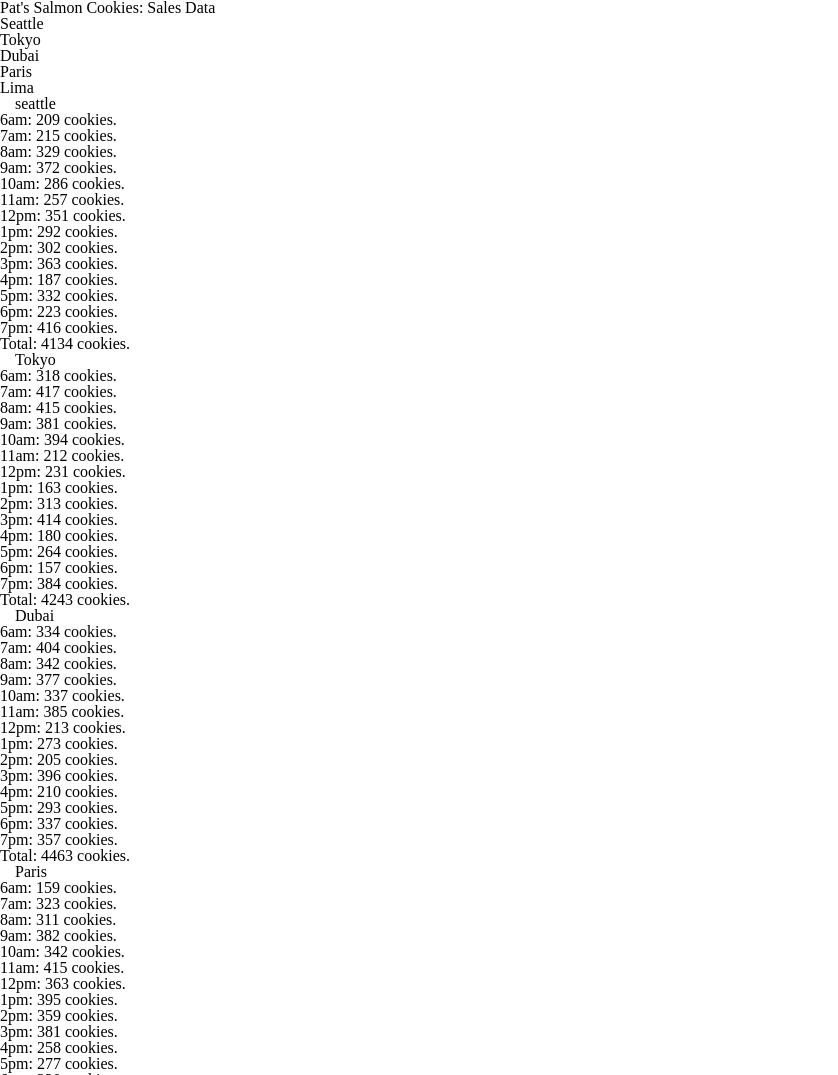
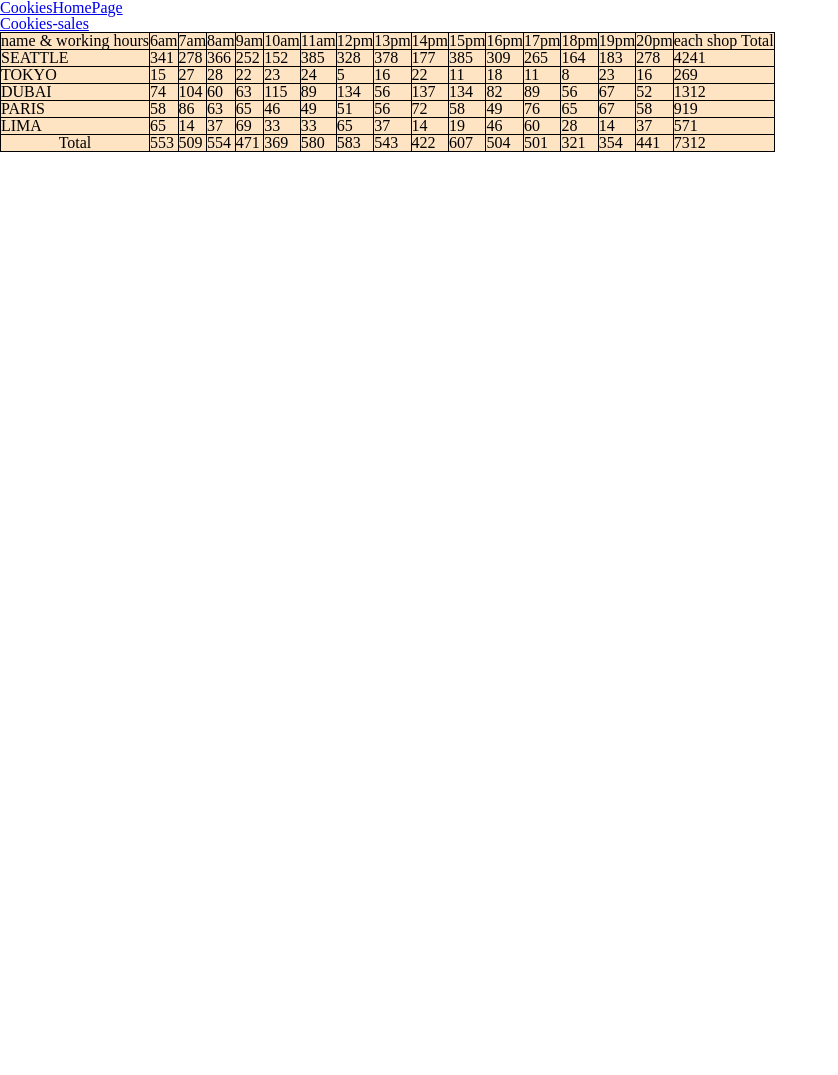
Before and after one commit to eng-ehabsaleh/cookie-stand, a plain HTML site: page sales.html in a window 1280 px wide. Shown: the top 1075 px of the page, without its empty margins (0-838 px from the left). After the commit the page ends 800 px from the top, so only its background shows below. Drawn offline with Linux system fonts and the light colour scheme.

Commit message:
done with cookie stand table

```diff
--- a/app.js
+++ b/app.js
@@ -1,135 +1,126 @@
-`use strict`
+'use strict';
 
-class Shop {
-    constructor(shopName, min, max, avg) {
-        this.min = min;
-        this.max = max;
-        this.avgCookiePerCustomer = avg;
-        this.shopName = shopName;
-        this.total = 0;
-        this.list = this.generateList();
+let Hours=['6am','7am','8am','9am','10am','11am','12pm','13pm','14pm','15pm','16pm','17pm','18pm','19pm','20pm'];
+
+function randomNumbers(min, max){
+    return Math.floor(Math.random() * (max-min+1)+min);
+}
+
+let array=[];
+
+
+function CookiesShop (Location, minCustms, maxCusms, avgCookies){
+    this.Location=Location;
+    this.minCustms=minCustms;
+    this.maxCusms=maxCusms;
+    this.avgCookies=avgCookies;
+    this.totalCookies=0;
+    this.cookiesEachHour=[];
+    this.custmsEachHour=[];
+    array.push(this);
+
+}
+
+CookiesShop.prototype.custmsPerHour = function(){
+    for (let i = 0; i < Hours.length; i++) {
+       this.custmsEachHour.push(randomNumbers(this.minCustms, this.maxCusms));
+
     }
-    getRandom = function () {
-        return Math.floor((Math.random() * (this.max - this.min) + this.min) * this.avgCookiePerCustomer);
+}
+
+CookiesShop.prototype.CookiesPerHour = function(){
+    for (let i = 0; i < Hours.length; i++) {
+        this.cookiesEachHour.push(Math.ceil(this.custmsEachHour[i]* this.avgCookies));
+        this.totalCookies += this.cookiesEachHour[i];
     }
-    workhour = [
-        '6am',
-        '7am',
-        '8am',
-        '9am',
-        '10am',
-        '11am',
-        '12pm',
-        '1pm',
-        '2pm',
-        '3pm',
-        '4pm',
-        '5pm',
-        '6pm',
-        '7pm',
-    ];
-    generateList = function () {
-        let result = [];
-        for (const hour in this.workhour) {
-            var cookies = this.getRandom();
-            this.total += cookies;
-            result.push(this.workhour[hour] + ': ' + cookies + ' cookies.');
-        }
-        result.push('Total: ' + this.total + ' cookies.')
-        return result;
-    }
-    getHtml = function () {
-        var root = document.createElement('div');
-        root.innerHTML = "<h2 style='padding-left:15px;'>" + this.shopName + "</h2>";
-        var ul = document.createElement('ul');
-        for (let i = 0; i < this.list.length; i++) {
-            const element = document.createElement('li');
-            element.innerHTML = this.list[i];
-            ul.appendChild(element)
-        }
-        root.appendChild(ul);
-        return root;
-    }
-  }
-  var seattle = new Shop('seattle', 23, 65, 6.5);
-  var Tokyo = new Shop('Tokyo', 23, 65, 6.5);
-  var Dubai = new Shop('Dubai', 23, 65, 6.5);
-  var Paris = new Shop('Paris', 23, 65, 6.5);
-  var Lima = new Shop('Lima', 23, 65, 6.5);
-  document.body.appendChild(seattle.getHtml());
-  document.body.appendChild(Tokyo.getHtml());
-  document.body.appendChild(Dubai.getHtml());
-  document.body.appendChild(Paris.getHtml());
-  document.body.appendChild(Lima.getHtml());
+    // this.totalCookies+=this.cookiesEachHour[i];
+}
 
-  Shop.prototype.render = function() {
-    this.generateList();
+let seattle = new CookiesShop('SEATTLE', 23, 65, 6.3);
+let tokyo = new CookiesShop('TOKYO', 3, 24, 1.2);
 
-    const parentElement = document.getElementById('shopName');
-    console.log(parentElement);
-    const article = document.createElement('article');
-    parentElement.appendChild(article);
-
-    let h2 = document.createElement('h2');
-    article.appendChild(h2);
-    h2.textContent = this.shopName;
-
-    let p = document.createElement('p');
-    article.appendChild(p);
-    p.textContent = `${this.shopName} which work in this ${this.workhour} daily`;
-
-    const ul = document.createElement('ul');
-    article.appendChild(ul);
-    for (let i = 0; i < this.workhour.length; i++) {
-        let li = document.createElement('li');
-        ul.appendChild(li);
-        li.textContent = this.workhour.length[i]
-    }
+let dubai = new CookiesShop('DUBAI', 11, 38, 3.7);
+let paris = new CookiesShop('PARIS', 20, 38, 2.3);
+let lima = new CookiesShop('LIMA', 2, 16, 4.6);
+console.log(array);
 
 
 
-    for (let i = 0; i < this.workhour.length; i++){
-    let tableElement = document.createElement('table');
-    parentElement.appendChild(tableElement);
+let parent=document.getElementById('final');
+let table=document.createElement('table');
+parent.appendChild(table);
+console.log(parent);
 
+function makeHeader() {
     let headerRow = document.createElement('tr');
-    tableElement.appendChild(headerRow);
-
+    table.appendChild(headerRow);
     let th1 = document.createElement('th');
     headerRow.appendChild(th1);
-    th1.textContent = this.workhour.length[i];}
+    th1.textContent = 'name & working hours';
+    for (let i = 0; i < Hours.length; i++) {
+        let thElement = document.createElement('th');
+        headerRow.appendChild(thElement);
+        thElement.textContent = Hours[i];
+
+    }
+    let lastTh = document.createElement('th');
+    headerRow.appendChild(lastTh);
+    lastTh.textContent = ' each shop Total';
+}
+makeHeader();
+
+CookiesShop.prototype.render = function (){
+    let dataRow = document.createElement('tr');
+    table.appendChild(dataRow);
+    let datav=document.createElement('td');
+    dataRow.appendChild(datav);
+    datav.textContent=this.Location
+
+    for (let i = 0; i < Hours.length; i++) {
+        let tdElement=document.createElement('td');
+        dataRow.appendChild(tdElement);
+        tdElement.textContent=this.cookiesEachHour[i];
+
+        }
+        let totaldaily=document.createElement('td');
+        dataRow.appendChild(totaldaily);
+        totaldaily.textContent=this.totalCookies
+
+    }
 
 
 
 
 
 
+for (let i = 0; i < array.length; i++) {
+    array[i].custmsPerHour();
+    array[i].CookiesPerHour();
+    array[i].render();
+}
 
-    let td1 = document.createElement('td');
-    dataRow.appendChild(td1);
-    td1.textContent = this.seattle;
+function makeTotal(){
+let totalRaw=document.createElement('tr');
+table.appendChild(totalRaw);
+let totalh=document.createElement('th');
+totalRaw.appendChild(totalh);
+totalh.textContent='Total';
 
-    let td2 = document.createElement('td');
-    dataRow.appendChild(td2);
-    td2.textContent = this.Tokyo;
+let uppertotal=0;
+for (let i = 0; i < Hours.length; i++) {
+    let eachHourTotal=0;
+    for (let j = 0; j < array.length; j++) {
+        eachHourTotal+=array[j].cookiesEachHour[i];
+    }
+    let totaldata=document.createElement('td');
+    totalRaw.appendChild(totaldata);
+    totaldata.textContent=eachHourTotal;
+    uppertotal+=eachHourTotal;
+}
 
-    let td3 = document.createElement('td');
-    dataRow.appendChild(td3);
-    td2.textContent = this.Dubai;
+let finalResult=document.createElement('td');
+totalRaw.appendChild(finalResult);
+finalResult.textContent=uppertotal;
 
-    let td4 = document.createElement('td');
-    dataRow.appendChild(td4);
-    td2.textContent = this.Paris;
-
-    let td5 = document.createElement('td');
-    dataRow.appendChild(td5);
-    td2.textContent = this.Lima;}
-
-
-
-
-seattle.render();
-Tokyo.render();
-Dubai.render();
-Paris.render();
-Lima.render();
+}
+makeTotal();
--- a/css/style.css
+++ b/css/style.css
@@ -0,0 +1,6 @@
+table,
+th,
+td {
+  border: solid black 1px;
+  background-color: bisque;
+}
--- a/sales.html
+++ b/sales.html
@@ -1,26 +1,25 @@
 <!DOCTYPE html>
-<html>
-
+<html lang="en">
   <head>
-  <title>Sales Data: Pat's Salmon Cookies</title>
-  <link rel="stylesheet" href="css/reset.css">
+    <meta charset="UTF-8" />
+    <meta http-equiv="X-UA-Compatible" content="IE=edge" />
+    <meta name="viewport" content="width=device-width, initial-scale=1.0" />
+    <title>CookiesSales</title>
+    <link rel="stylesheet" href="css/reset.css" />
+    <link rel="stylesheet" href="css/style.css" />
   </head>
-
   <body>
-  <h1>Pat's Salmon Cookies: Sales Data</h1>
-  <h2>Seattle</h2>
-  <ul id="seattle">
-
+    <header>
+      <nav>
+        <ul>
+          <li><a href="index.html">CookiesHomePage</a></li>
+          <li><a href="sales.html">Cookies-sales</a></li>
         </ul>
-  <h2>Tokyo</h2>
-  <ul id="tokyo"></ul>
-  <h2>Dubai</h2>
-  <ul id="dubai"></ul>
-  <h2>Paris</h2>
-  <ul id="paris"></ul>
-  <h2>Lima</h2>
-  <ul id="lima"></ul>
+      </nav>
+    </header>
+    <main>
+      <div id="final"></div>
+    </main>
     <script src="app.js"></script>
   </body>
-
 </html>
```
Also changed, not shown: index.html (+18 -24 lines). Lines whose indentation alone changed are shown as unchanged.
